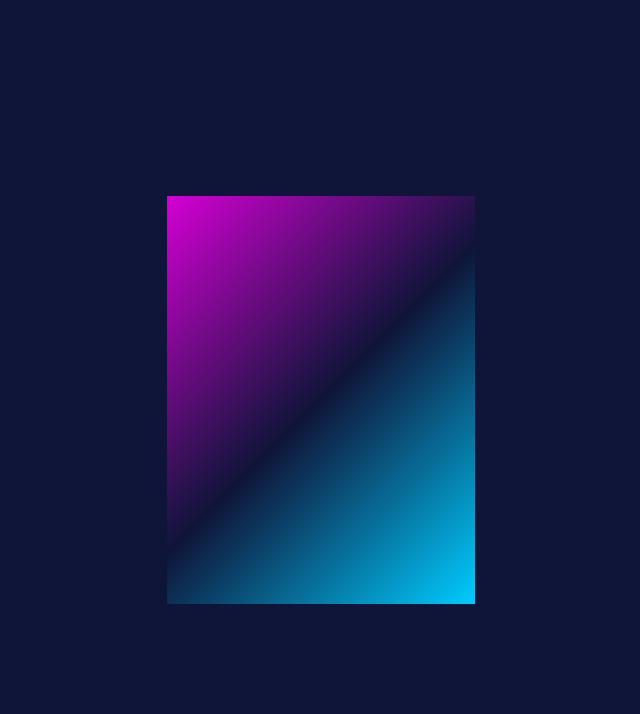
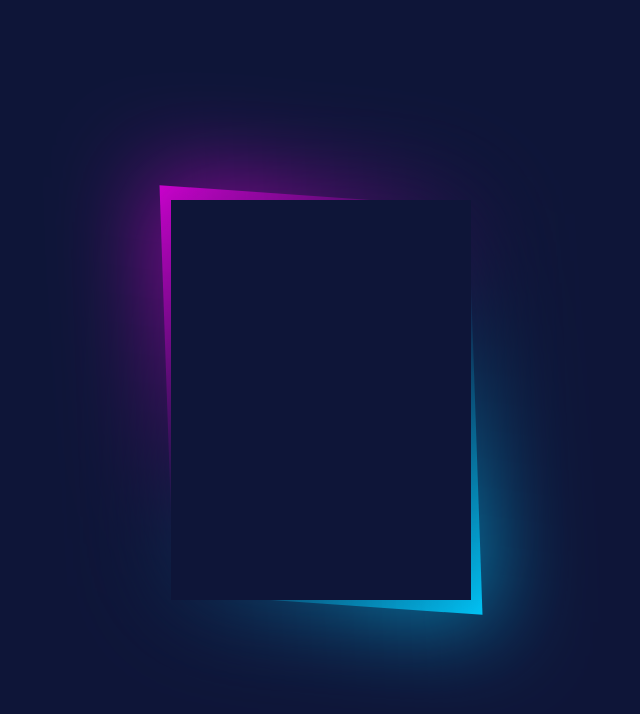
Before and after one commit to CJR85/css-border-trick, a plain HTML site: page index.html in a window 1280 px wide. Shown: the whole page, without its empty margins (319-959 px from the left). Drawn offline with Linux system fonts and the light colour scheme.

Commit message:
Style span tag. Add transform to box::before & ::after.

```diff
--- a/style.css
+++ b/style.css
@@ -29,6 +29,7 @@ body {
   left: -4px;
   right: -4px;
   bottom: -4px;
+  transform: skewX(2deg) skewY(4deg);
   background: linear-gradient(315deg, #00ccff, #0e1538, #d400d4);
 }
 
@@ -39,5 +40,17 @@ body {
   left: -4px;
   right: -4px;
   bottom: -4px;
+  transform: skewX(2deg) skewY(4deg);
   background: linear-gradient(315deg, #00ccff, #0e1538, #d400d4);
+  filter: blur(50px);
 }
+
+.box span {
+  position: absolute;
+  top: 0;
+  left: 0;
+  width: 100%;
+  height: 100%;
+  background: #0e1538;
+  z-index: 10;
+}
```
